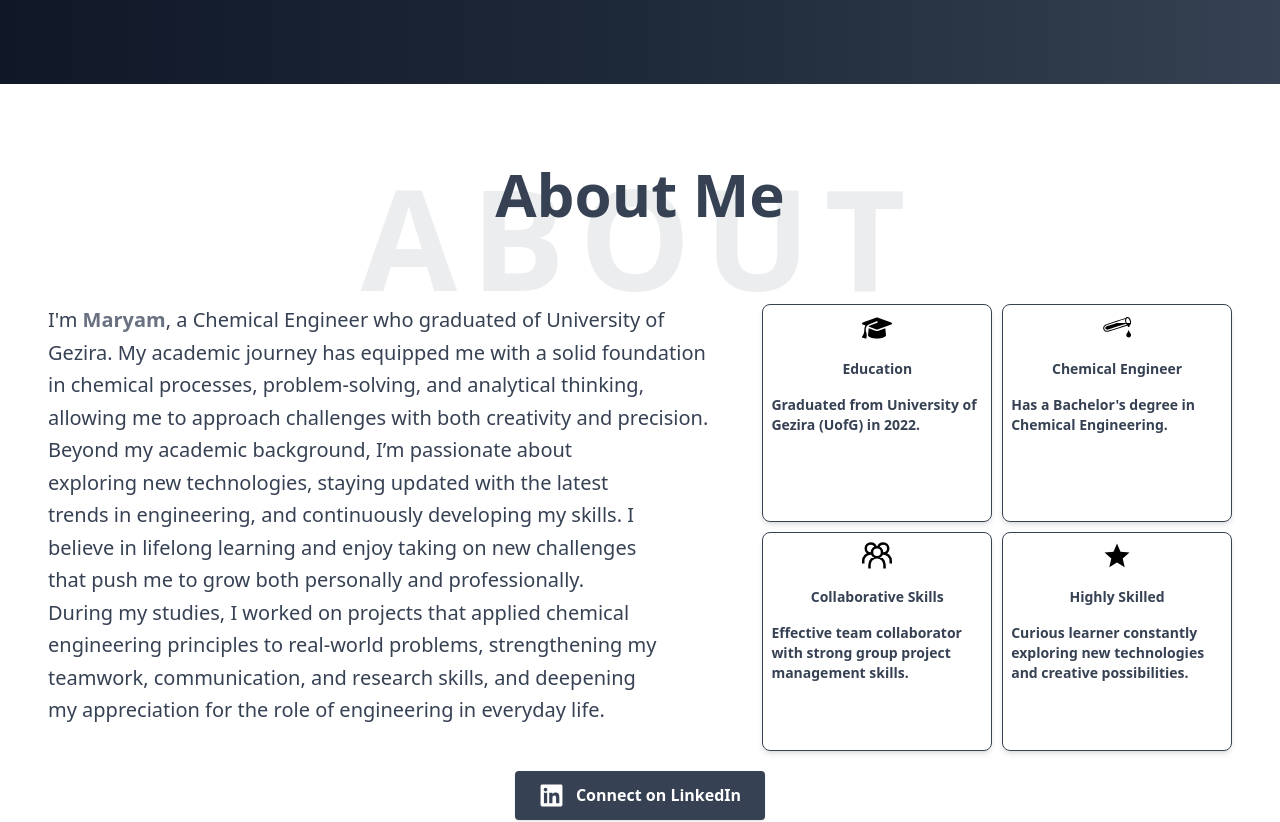
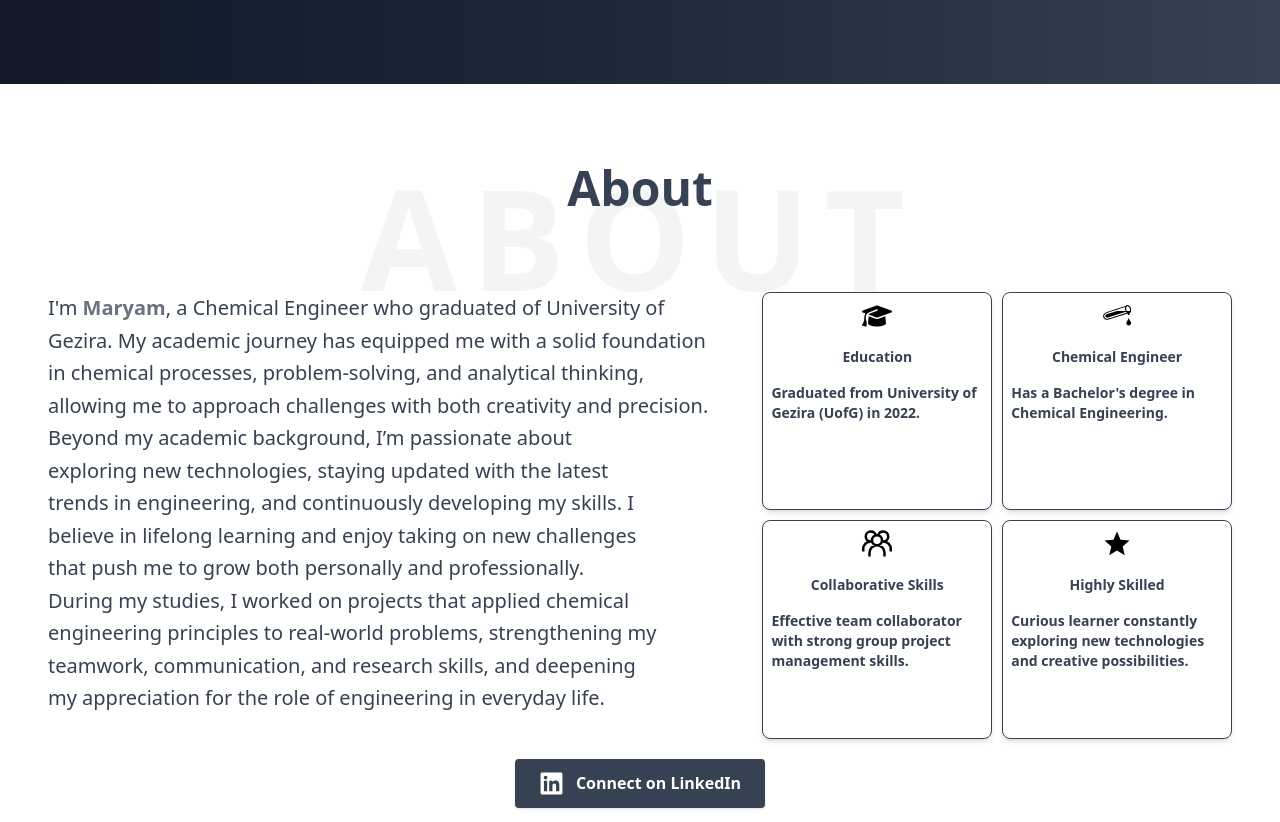
Before and after one commit to ali007-depug/Maryam-Elsheikh, a React (Vite) app: page / in a window 1280 px wide. Shown: the part 700-1522 px from the top of the page. Built offline with nearby package versions, Linux system fonts and the light colour scheme.

Commit message:
fix : about opacity and border color

```diff
--- a/src/components/AboutMe/About.tsx
+++ b/src/components/AboutMe/About.tsx
@@ -16,9 +16,9 @@ export default function About({
       {/* Heading wrapper */}
       <div className="relative mb-16 sm:mb-20 inline-block w-full text-center">
         {/* Background text */}
-        <div className="absolute max-sm: -top-8 left-1/2 transform -translate-x-1/2 -z-10 w-full">
+        <div className="absolute -top-8 left-1/2 transform -translate-x-1/2 z-11 w-full">
           <span
-            className={`text-[60px] sm:text-[100px] lg:text-[140px] font-extrabold opacity-10 tracking-widest select-none ${
+            className={`text-[60px] sm:text-[100px] lg:text-[140px] font-extrabold opacity-6 tracking-widest select-none ${
               portfolioType === "Chemical Engineer"
                 ? "text-gray-600"
                 : "text-orange-700"
@@ -30,13 +30,13 @@ export default function About({
 
         {/* Main heading */}
         <h1
-          className={`text-center font-bold text-4xl sm:text-5xl lg:text-6xl relative ${
+          className={`text-center font-bold text-4xl sm:text-5xl lg:text-6xlrelative ${
             portfolioType === "Chemical Engineer"
               ? "text-gray-700"
               : "text-orange-500"
           }`}
         >
-          About Me
+          About
         </h1>
       </div>
 
--- a/src/components/AboutMe/IconsHandler.tsx
+++ b/src/components/AboutMe/IconsHandler.tsx
@@ -23,7 +23,7 @@ export type IconName =
   | "FaChessQueen"
   | "FaFacebook"
   | "FaLinkedin"
-  | "FaLuPenTool";
+  | "LuPenTool";
 
 interface IconHandlerProps {
   iconName: IconName | string;
--- a/src/components/Contact/ContactMe.tsx
+++ b/src/components/Contact/ContactMe.tsx
@@ -13,7 +13,7 @@ export default function ContactMe({
         {/* Background text */}
         <div className="absolute -top-8 left-1/2 transform -translate-x-1/2 z-11 w-full">
           <span
-            className={`text-[60px] sm:text-[100px] lg:text-[140px] font-extrabold opacity-10 tracking-widest select-none ${
+            className={`text-[60px] sm:text-[100px] lg:text-[140px] font-extrabold opacity-6 tracking-widest select-none ${
               portfolioType === "Chemical Engineer"
                 ? "text-gray-600"
                 : "text-orange-700"
--- a/src/components/Work/WorkExperience.tsx
+++ b/src/components/Work/WorkExperience.tsx
@@ -25,7 +25,7 @@ const data = WorkData[portfolioType].experience;
       <div className="relative mb-16 sm:mb-20 inline-block w-full text-center">
         {/* Background text */}
         <div className="absolute -top-8 left-1/2 transform -translate-x-1/2 z-11 w-full">
-          <span className="text-[60px] sm:text-[100px] lg:text-[140px] font-extrabold text-white opacity-10 tracking-widest select-none">
+          <span className="text-[60px] sm:text-[100px] lg:text-[140px] font-extrabold text-white opacity-6 tracking-widest select-none">
             WORK
           </span>
         </div>
--- a/src/components/Work/WorkExperienceWriter.tsx
+++ b/src/components/Work/WorkExperienceWriter.tsx
@@ -9,7 +9,7 @@ export default function WorkExperienceWriter({portfolioType}: {portfolioType: "C
       <div className="relative mb-16 sm:mb-20 inline-block w-full text-center">
         {/* Background text */}
         <div className="absolute -top-8 left-1/2 transform -translate-x-1/2 z-11 w-full">
-          <span className="text-[60px] sm:text-[100px] lg:text-[140px] font-extrabold text-white opacity-10 tracking-widest select-none">
+          <span className="text-[60px] sm:text-[100px] lg:text-[140px] font-extrabold text-white opacity-6 tracking-widest select-none">
             WORK
           </span>
         </div>
```
Also changed, not shown: 5 other files (tests, documents, lock files or other folders).
